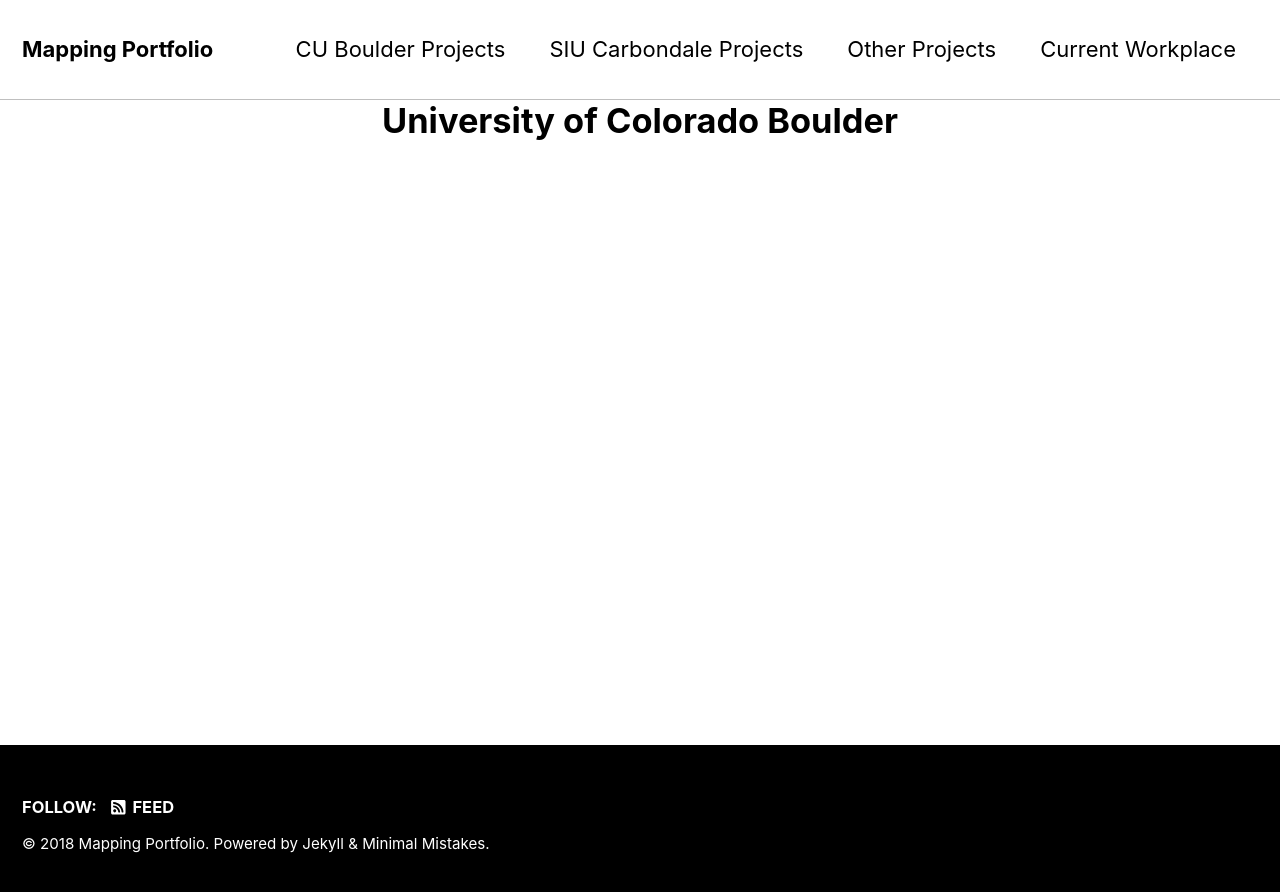
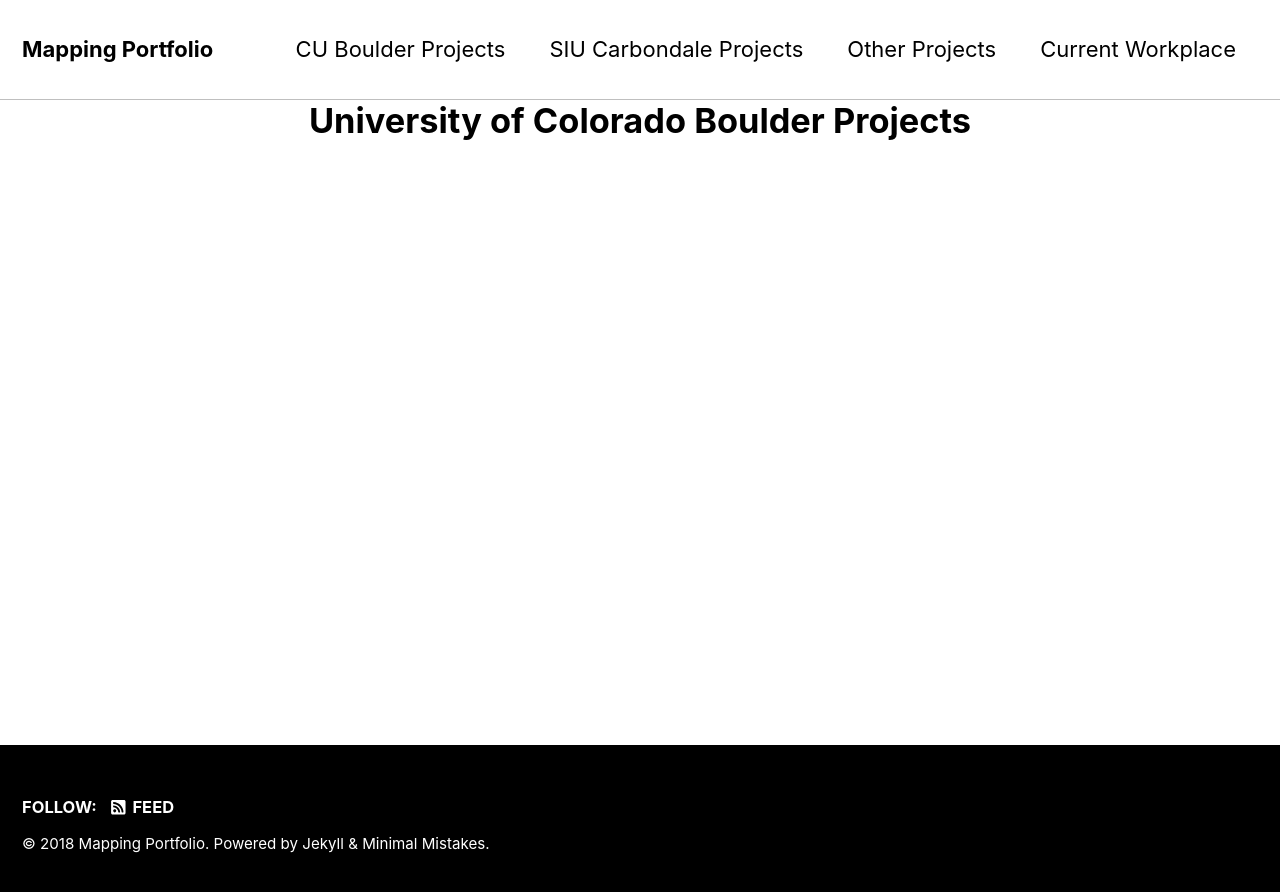
Before and after one commit to WilliamsTravis/WilliamsTravis.github.io, a Jekyll site: the page built from _pages/cu-page.html, in a window 1280 px wide. Shown: the top 892 px of the page. Built offline with Jekyll 4.4.1, drawn with Linux system fonts in a browser that asks for light colours; nearby versions of some CDN libraries.

Commit message:
Update cu-page.html

```diff
--- a/_pages/cu-page.html
+++ b/_pages/cu-page.html
@@ -5,4 +5,4 @@ permalink: /cu-page/
 author_profile: true
 ---
 
-<h1 align = "center">University of Colorado Boulder</h1>
+<h1 align = "center">University of Colorado Boulder Projects</h1>
```
